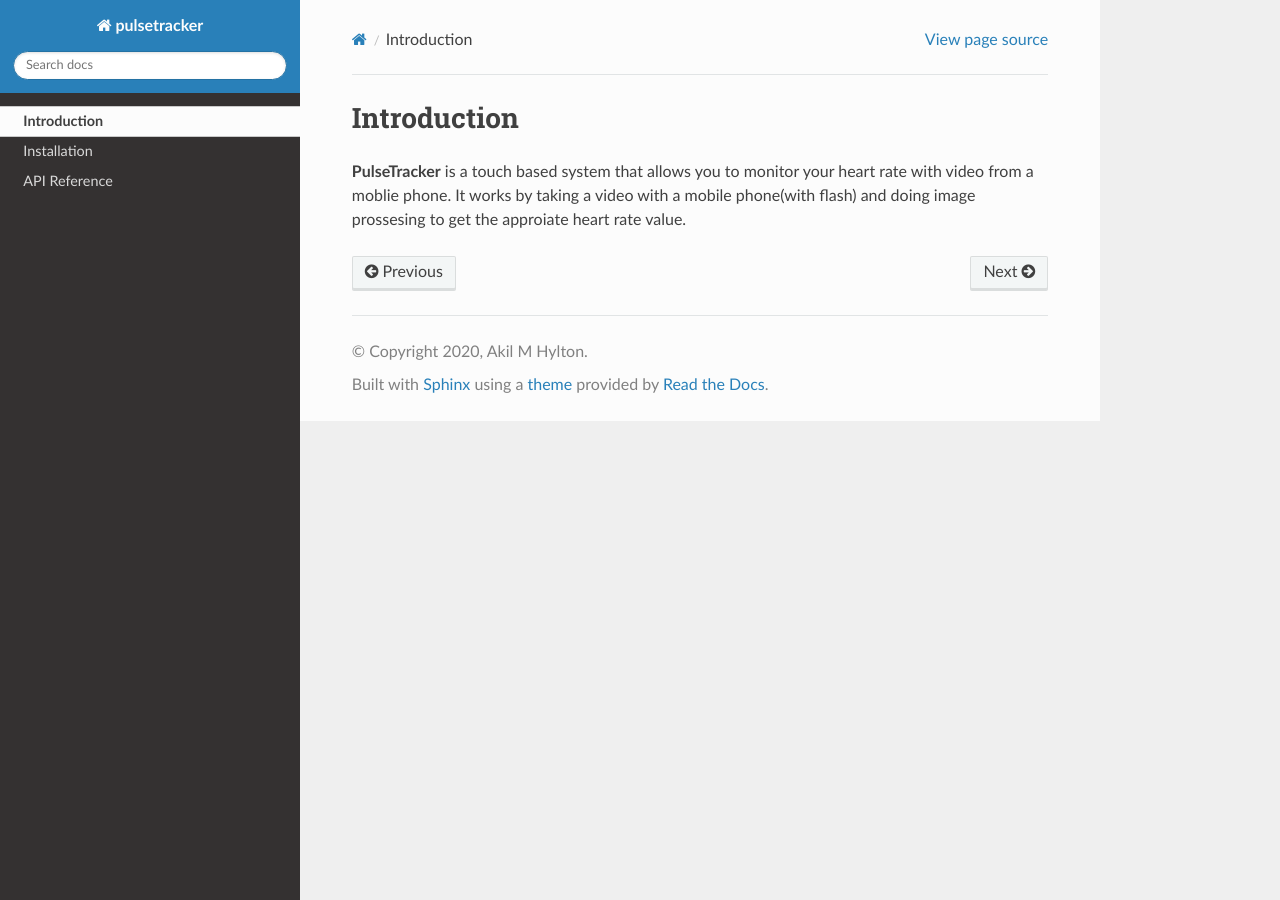
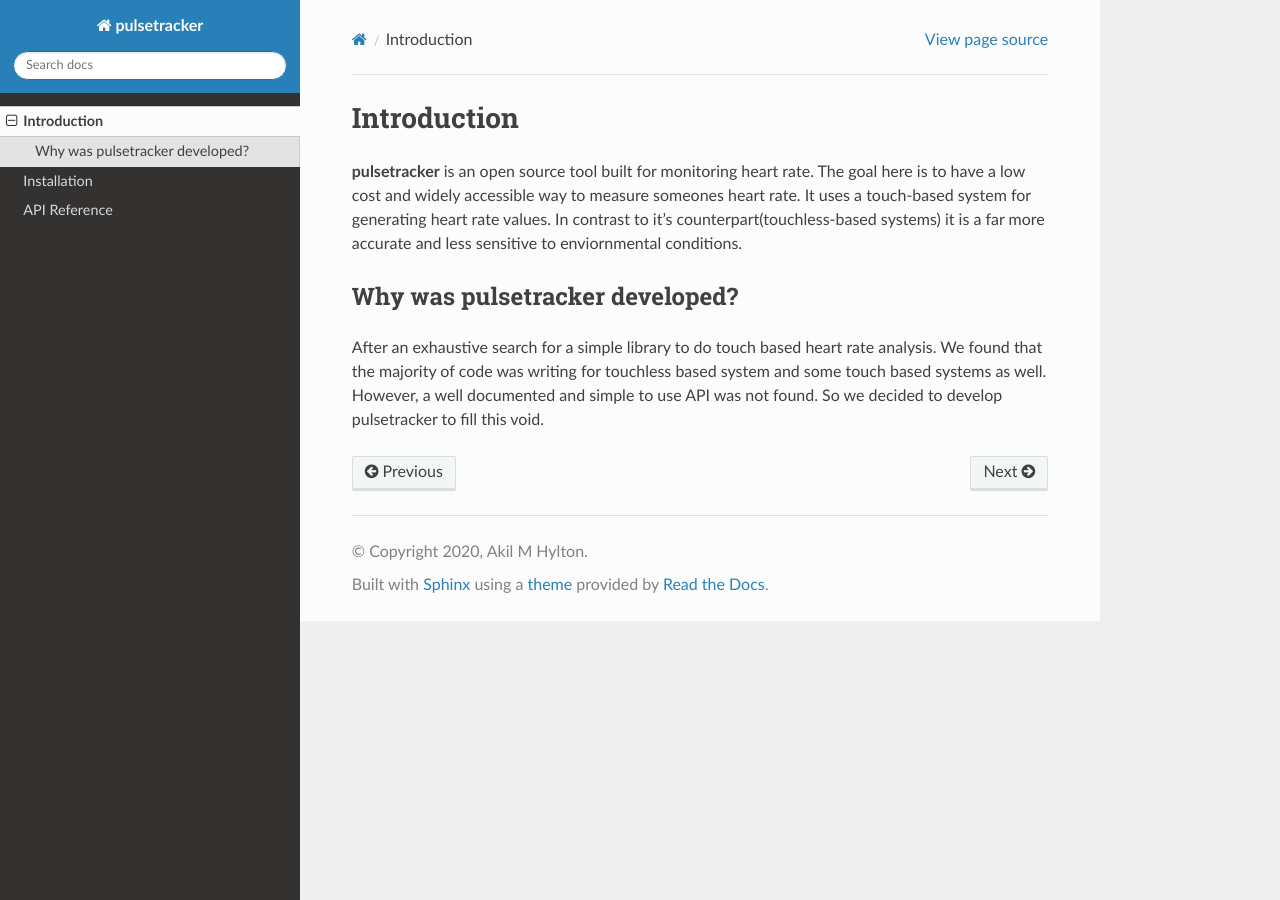
Before and after one commit to k105la/pulsetracker, a Sphinx documentation site: the page built from docs/intro.rst, in a window 1280 px wide. Built offline with Sphinx 7.4.7 and the Read the Docs theme 2.0.0, drawn with Linux system fonts in a browser that asks for light colours.

```diff
--- a/docs/api.rst
+++ b/docs/api.rst
@@ -3,5 +3,5 @@ API Reference
 
 This part of the documentation covers all the interfaces of PulseTracker.
 
- .. automodule:: src.pulse
+ .. automodule:: pulse
       :members:
--- a/docs/conf.py
+++ b/docs/conf.py
@@ -12,7 +12,7 @@
 #
 import os
 import sys
-sys.path.insert(0, os.path.abspath('..'))
+sys.path.insert(0, os.path.abspath('../src/'))
 
 
 # -- Project information -----------------------------------------------------
--- a/docs/intro.rst
+++ b/docs/intro.rst
@@ -2,8 +2,17 @@
 Introduction
 ============
 
+**pulsetracker** is an open source tool built for monitoring heart rate.
+The goal here is to have a low cost and widely accessible way to measure someones heart rate.
+It uses a touch-based system for generating heart rate values.
+In contrast to it's counterpart(touchless-based systems) it is
+a far more accurate and less sensitive to enviornmental conditions.
 
-**PulseTracker** is a touch based system that allows
-you to monitor your heart rate with video from a moblie phone.
-It works by taking a video with a mobile phone(with flash)
-and doing image prossesing to get the approiate heart rate value.
+Why was pulsetracker developed?
+-------------------------------
+
+After an exhaustive search for a simple library to do touch based
+heart rate analysis. We found that the majority of code was writing
+for touchless based system and some touch based systems as well.
+However, a well documented and simple to use API was not found.
+So we decided to develop pulsetracker to fill this void.
```
Also changed, not shown: docs/index.rst (+17 -2 lines), docs/source/heartrate.rst/modules.rst (deleted, +0 -7 lines), docs/source/heartrate.rst/src.rst (deleted, +0 -22 lines), docs/source/modules.rst (deleted, +0 -7 lines), docs/source/src.rst (deleted, +0 -22 lines), .readthedocs.yml (added), docs/images/PULSETRACKER-LOGO.png (added).
